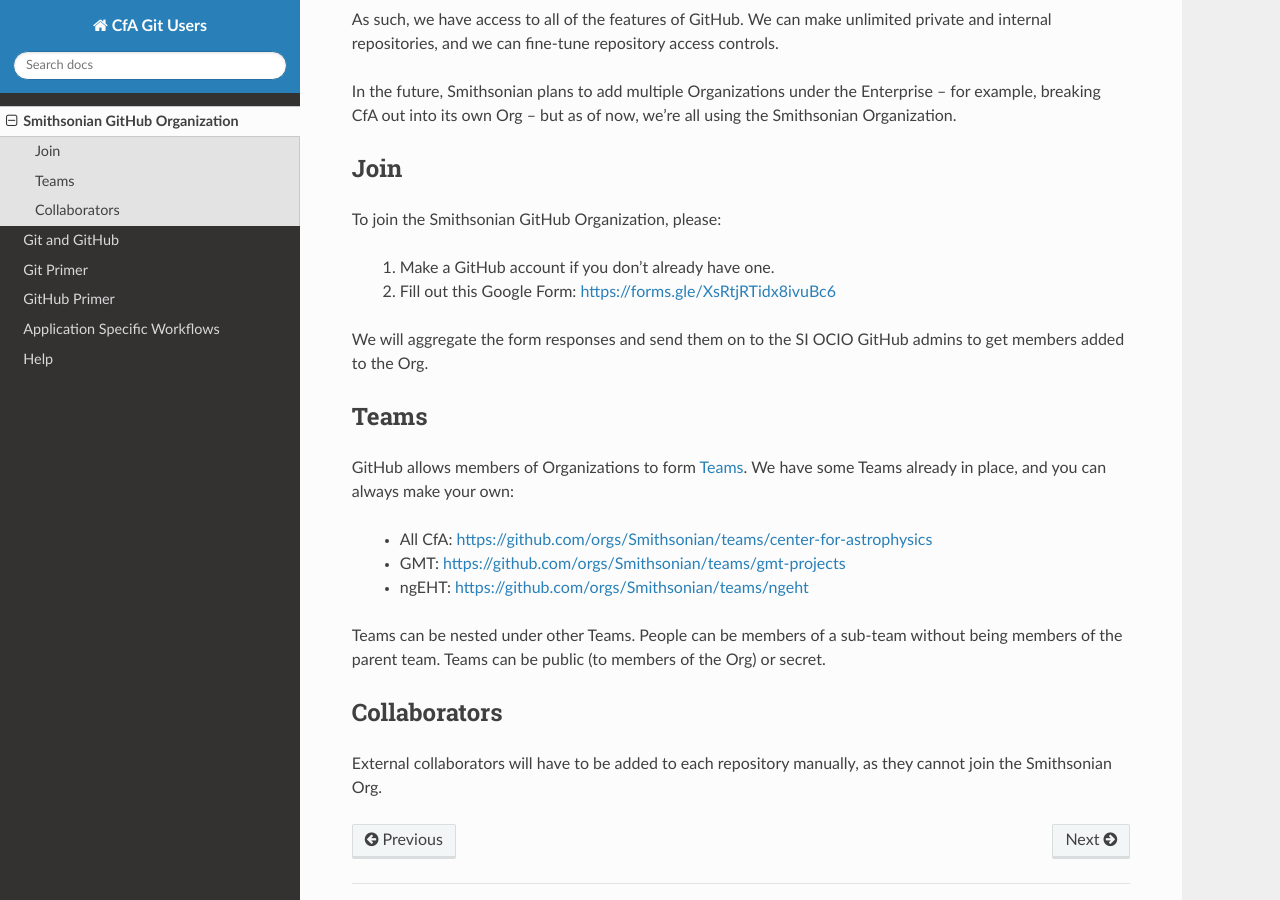
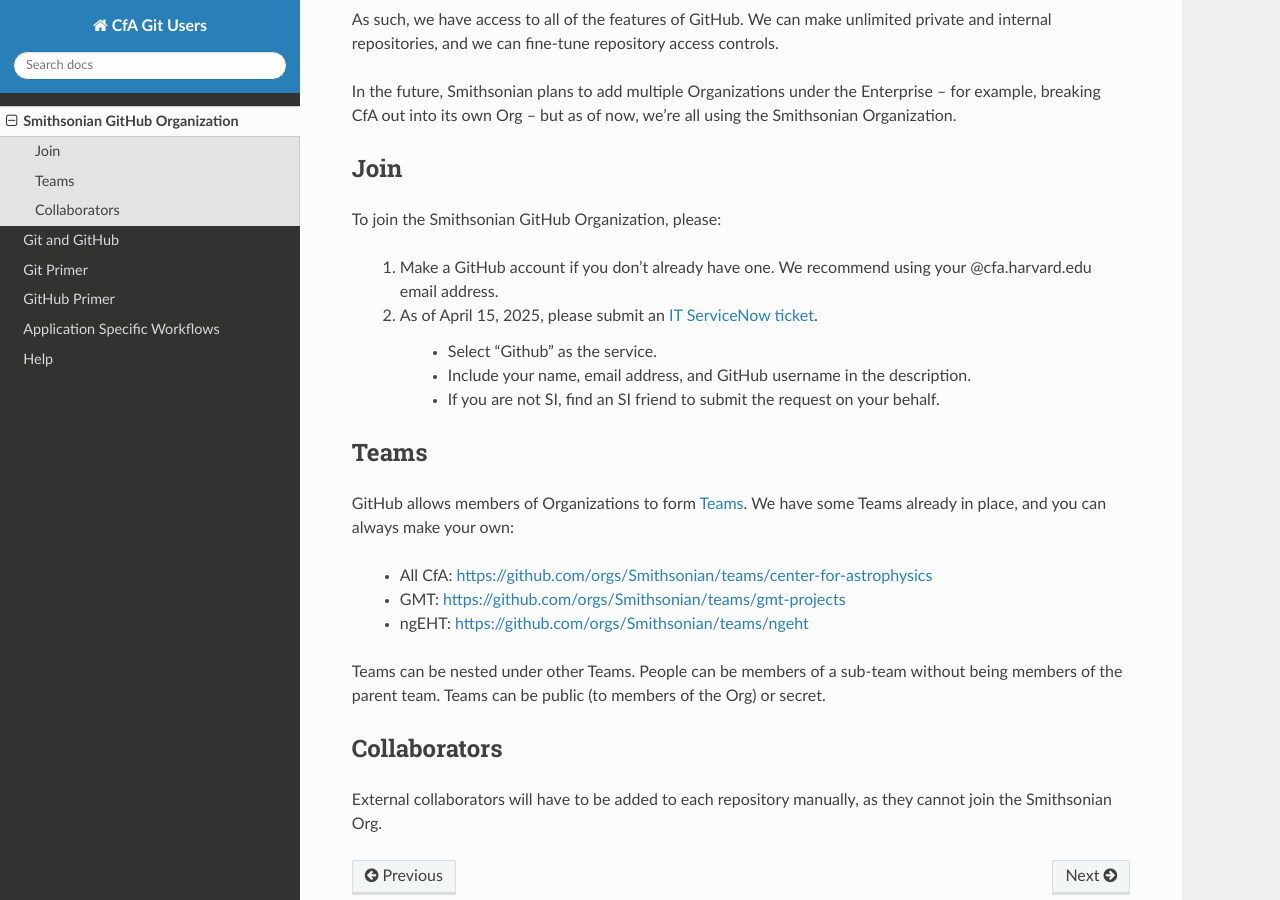
Before and after one commit to Smithsonian/cfa-git-users, a Sphinx documentation site: the page built from docs/si-org.rst, in a window 1280 px wide and 900 px high, scrolled down 833 px. Built offline with Sphinx 7.4.7 and the Read the Docs theme 3.1.0, drawn with Linux system fonts in a browser that asks for light colours.

Commit message:
update join instructions

```diff
--- a/docs/si-org.rst
+++ b/docs/si-org.rst
@@ -19,11 +19,12 @@
 ====
 To join the Smithsonian GitHub Organization, please:
 
-    #. Make a GitHub account if you don't already have one.
-    #. Fill out this Google Form: https://forms.gle/XsRtjRTidx8ivuBc6
+    #. Make a GitHub account if you don't already have one. We recommend using your @cfa.harvard.edu email address.
+    #. As of April 15, 2025, please submit an `IT ServiceNow ticket <https://smithsonianprod.servicenowservices.com/it?id=sc_cat_item&sys_id=9f9fa7bd1b545c10520ba82eac4bcbbf>`_.
 
-We will aggregate the form responses and send them on to the SI OCIO GitHub admins to get
-members added to the Org.
+        * Select "Github" as the service.
+        * Include your name, email address, and GitHub username in the description.
+        * If you are not SI, find an SI friend to submit the request on your behalf.
 
 Teams
 =====
```
Also changed, not shown: 2 other files.
